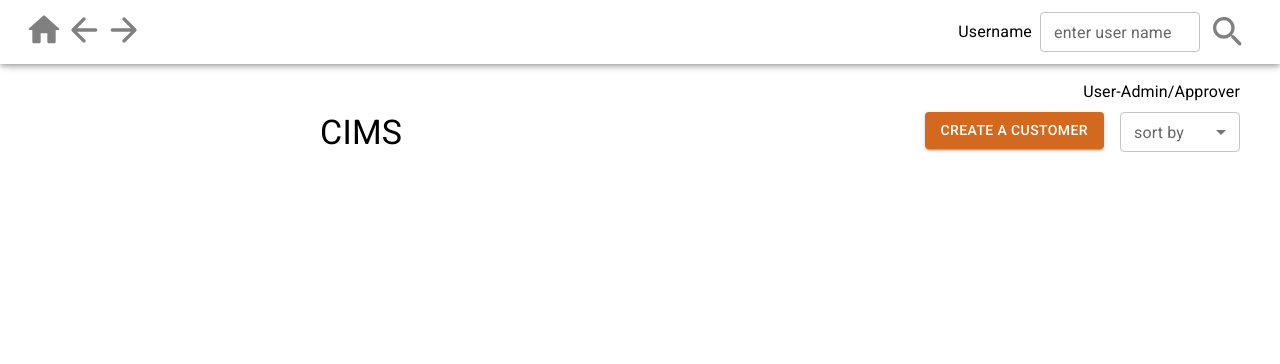
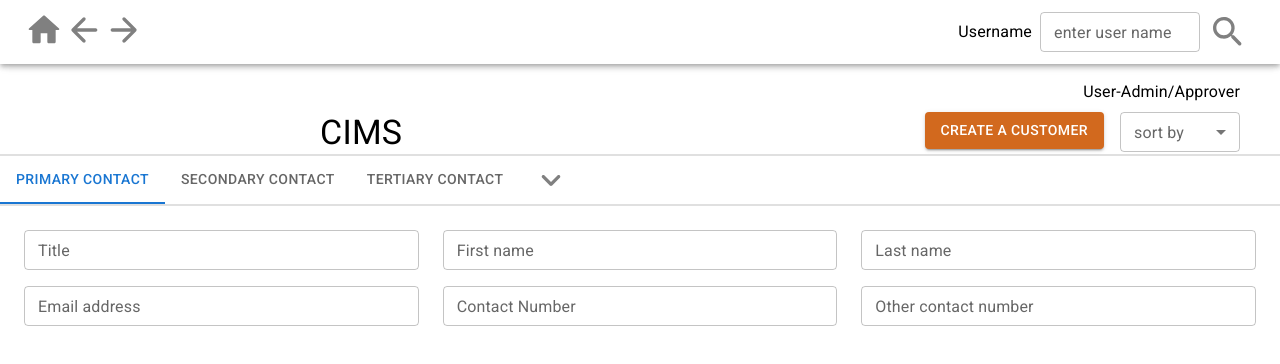
Before and after one commit to sam7468/cims-frontend, a React (Create React App) app: page / in a window 1280 px wide. Shown: the top 364 px of the page. Built offline with nearby package versions, Linux system fonts and the light colour scheme.

Commit message:
FEAT-000 | Neelakanta Gouda Patil | Added Dynamic contact fields

```diff
--- a/package.json
+++ b/package.json
@@ -6,6 +6,7 @@
     "@emotion/react": "^11.5.0",
     "@emotion/styled": "^11.3.0",
     "@mui/icons-material": "^5.1.0",
+    "@mui/lab": "^5.0.0-alpha.54",
     "@mui/material": "^5.1.0",
     "@mui/styles": "^5.1.0",
     "@testing-library/jest-dom": "^5.11.4",
--- a/src/App.js
+++ b/src/App.js
@@ -3,12 +3,14 @@ import { Fragment } from 'react';
 import './index.css';
 import Header from './components/Header';
 import PageHeader from './components/PageHeader';
+import ContactDetails from './components/ContactDetails';
 
 function App() {
   return (
     <Fragment>
       <Header />
       <PageHeader />
+      <ContactDetails/>
     </Fragment>
   );
 }
--- /dev/null
+++ b/src/components/ContactDetails.js
@@ -0,0 +1,180 @@
+import React, { useState } from "react";
+import { Box, Tab, Grid, TextField, Button, MenuItem, Menu, FormControl } from "@mui/material";
+import { TabContext, TabList, TabPanel } from "@mui/lab";
+import { KeyboardArrowDownRounded as KeyboardArrowDownRoundedIcon } from '@mui/icons-material';
+
+export default function ContactDetails() {
+    const [anchorEl, setAnchorEl] = useState(null);
+    const open = Boolean(anchorEl);
+    const handleClick = (event) => {
+        setAnchorEl(event.currentTarget);
+    };
+    const handleClose = () => {
+        setAnchorEl(null);
+    };
+
+    const handleOthers = (e) => {
+        const d = e.currentTarget.dataset;
+        setContacts([...initialContacts, {...d}]);
+        setValue(d.title);
+        handleClose();
+    };
+
+    const [value, setValue] = useState('primaryContact');
+    const initialContacts = [
+        {label: 'Primary Contact', title: 'primaryContact'},
+        {label: 'Secondary Contact', title: 'secondaryContact'},
+        {label: 'Tertiary Contact', title: 'tertiaryContact'}
+    ];
+    const contactSchema = {
+        title:"",
+        firstName:"",
+        lastName:"",
+        email:"",
+        contactNumber:"",
+        otherContactNumber:"",
+    };
+
+    const [contacts, setContacts] = useState(initialContacts);
+    const [formData,setformData] = useState({
+        designation:"",
+        brandname:"",
+        clientname:"",
+        domain:"",
+        baselocation:"",
+        companyaddress:"",
+        contacts:{
+            primaryContact:{
+                title:"",
+                firstName:"",
+                lastName:"",
+                email:"",
+                contactNumber:"",
+                otherContactNumber:"",
+            },
+            secondaryContact:{
+                title:"",
+                firstName:"",
+                lastName:"",
+                email:"",
+                contactNumber:"",
+                otherContactNumber:"",
+            },
+            tertiaryContact:{
+                title:"",
+                firstName:"",
+                lastName:"",
+                email:"",
+                contactNumber:"",
+                otherContactNumber:"",
+            },
+            otherContact1:{
+                title:"",
+                firstName:"",
+                lastName:"",
+                email:"",
+                contactNumber:"",
+                otherContactNumber:"",
+            }
+        }
+    });
+
+    const [n, setN] = useState(Object.keys(formData.contacts).length);
+
+    const setformvalue=(e)=>{
+        let new_form = {...formData}
+        e.target.id?
+        new_form['contacts'][e.target.name][e.target.id] = e.target.value:
+        new_form[e.target.name] = e.target.value;
+        console.log(Object.keys(new_form.contacts).length);
+        if (new_form.contacts[`otherContact${n-3}`].email!=='' && Object.keys(new_form.contacts).length <= n){
+            new_form['contacts'] = {...new_form['contacts'], [`otherContact${n-2}`]:{...contactSchema}};
+            setN(Object.keys(new_form.contacts).length);
+        }
+        setformData(new_form);
+    }
+
+    const fields = [
+        {id: 'title', label: 'Title'},
+        {id: 'firstName', label: 'First name'},
+        {id: 'lastName', label: 'Last name'},
+        {id: 'email', label: 'Email address'},
+        {id: 'contactNumber', label: 'Contact Number'},
+        {id: 'otherContactNumber', label: 'Other contact number'}
+    ];
+    const inputField = fields.map(field => {
+        const data = formData.contacts[value];
+        return(
+            <Grid item xs={4} key={`${value}.${field.id}`}>
+                <TextField
+                    variant="outlined"
+                    label={field.label}
+                    name={value}
+                    id={field.id}
+                    value={data[field.id]}
+                    onChange={setformvalue}
+                    fullWidth
+                    size="small"
+                />
+            </Grid>
+        );
+    });
+
+    const tabs = contacts.map(contact =>
+        <Tab key={contact.title} label={contact.label} value={contact.title}/>
+    );
+
+    return(
+        <Box sx={{width: '100%', typography: 'body1'}}>
+            <TabContext value={value}>
+                <Box sx={{ borderTop: 2, borderBottom: 2, borderColor: 'divider' }}>
+                    <TabList onChange={(e, newValue) => setValue(newValue)}>
+                        {tabs}
+                        <FormControl size="small">
+                            <Button
+                                size="small"
+                                id="othersBtn"
+                                sx={{color: 'gray', borderColor: 'white'}}
+                                variant="outlined"
+                                aria-haspopup="true"
+                                aria-controls="others"
+                                aria-expanded={open ? 'true' : undefined}
+                                onClick={handleClick}
+                            >
+                                <KeyboardArrowDownRoundedIcon sx={{fontSize: "2.5rem"}}/>
+                            </Button>
+                            <Menu
+                                id='others'
+                                sx={{maxHeight: 230, overflow: 'visible'}}
+                                anchorEl={anchorEl}
+                                open={open}
+                                onClose={handleClose}
+                                MenuListProps={{
+                                    'aria-labelledby': 'othersBtn',
+                                }}
+                            >
+                                {[...Array(n-3)].map((e, i) => {
+                                    return(
+                                        <MenuItem
+                                            key={i+1}
+                                            data-label={`Other Contact ${i+1}`}
+                                            data-title={`otherContact${i+1}`}
+                                            onClick={handleOthers}
+                                        >
+                                        {`Other Contact ${i+1}`}
+                                        </MenuItem>
+                                    );
+                                })}
+                            </Menu>
+                        </FormControl>
+                    </TabList>
+                </Box>
+                <TabPanel value={value}>
+                    <Grid container spacing={2} columnSpacing={{ xs: 1, sm: 2, md: 3 }}>
+                        {inputField}
+                    </Grid>
+                </TabPanel>
+            </TabContext>
+        </Box>
+    );
+}
```
Also changed, not shown: 1 other file (tests, documents, lock files or other folders).
